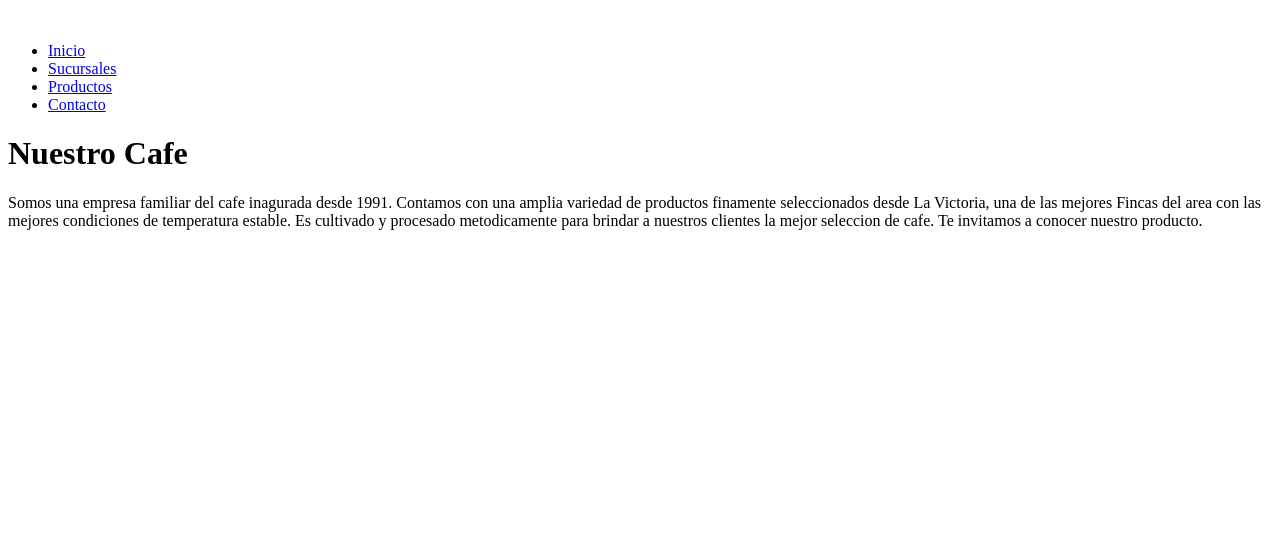
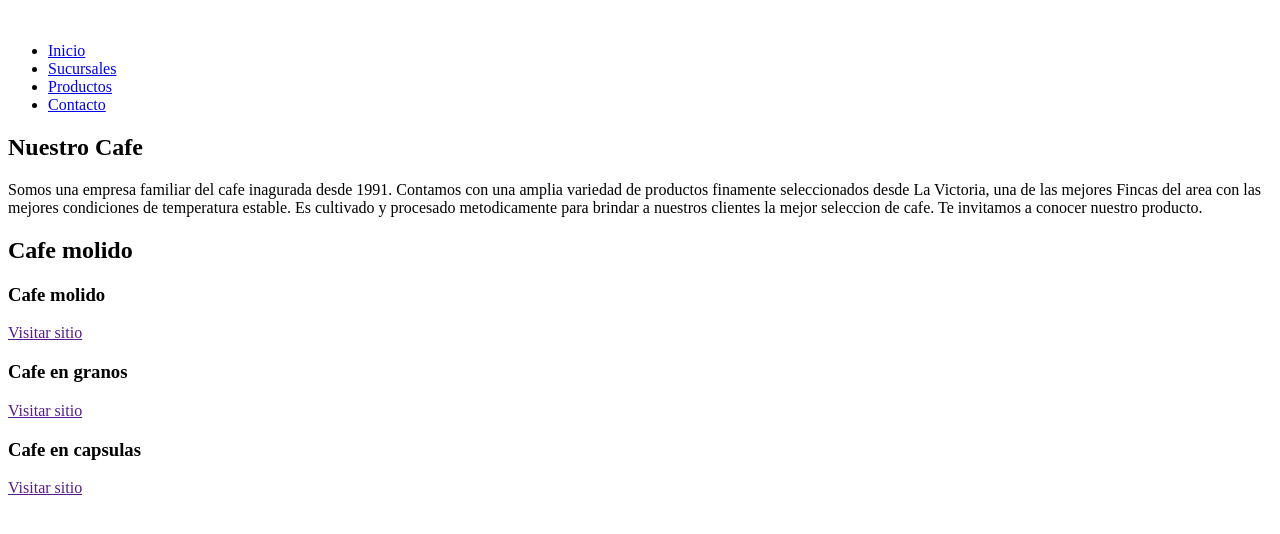
Before and after one commit to Melbeehr31/TPutn-Candelitte-2024, a plain HTML site: page index.html in a window 1280 px wide. Drawn offline with Linux system fonts and the light colour scheme.

Commit message:
add: categories

```diff
--- a/index.html
+++ b/index.html
@@ -18,7 +18,7 @@
     </nav>
   </header>
   <main>
-    <section id="banner"></section>
+    <section id="banner">
         <h1>Nuestro Cafe</h1>
         <p>Somos una empresa familiar del cafe inagurada desde 1991.
            Contamos con una amplia variedad de productos finamente
@@ -28,7 +28,24 @@
            clientes la mejor seleccion de cafe.
            Te invitamos a conocer nuestro producto.
         </p>
-    <section id="projects"></section>
+    </section>
+    <section id="projects">
+        <H2>Cafe molido </H2>
+        <div class="container-grid-projects">
+            <div class="card">
+               <h3>Cafe molido</h3>
+               <a href="" target="_blank">Visitar sitio</a>
+            </div>
+            <div class="card">
+                <h3>Cafe en granos</h3>
+                <a href="" target="_blank">Visitar sitio</a>
+             </div>
+             <div class="card">
+                <h3>Cafe en capsulas</h3>
+                <a href="" target="_blank">Visitar sitio</a>
+             </div>
+        </div>
+    </section>
     <section id="education"></section>
     <section id="contact"></section>
   </main>
```
Lines whose indentation alone changed are shown as unchanged.
